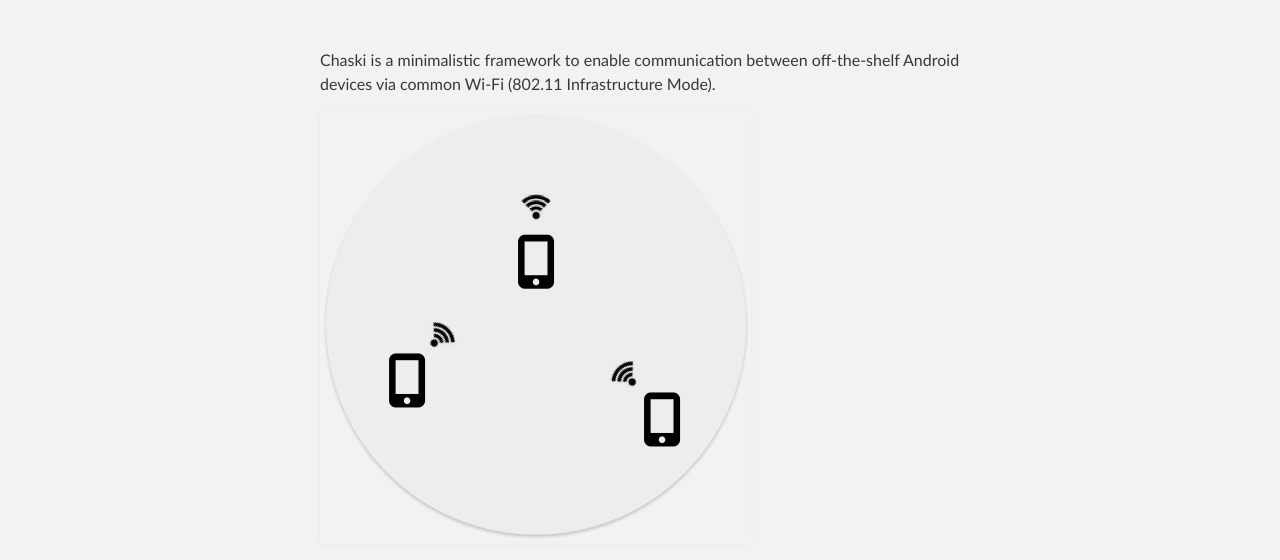
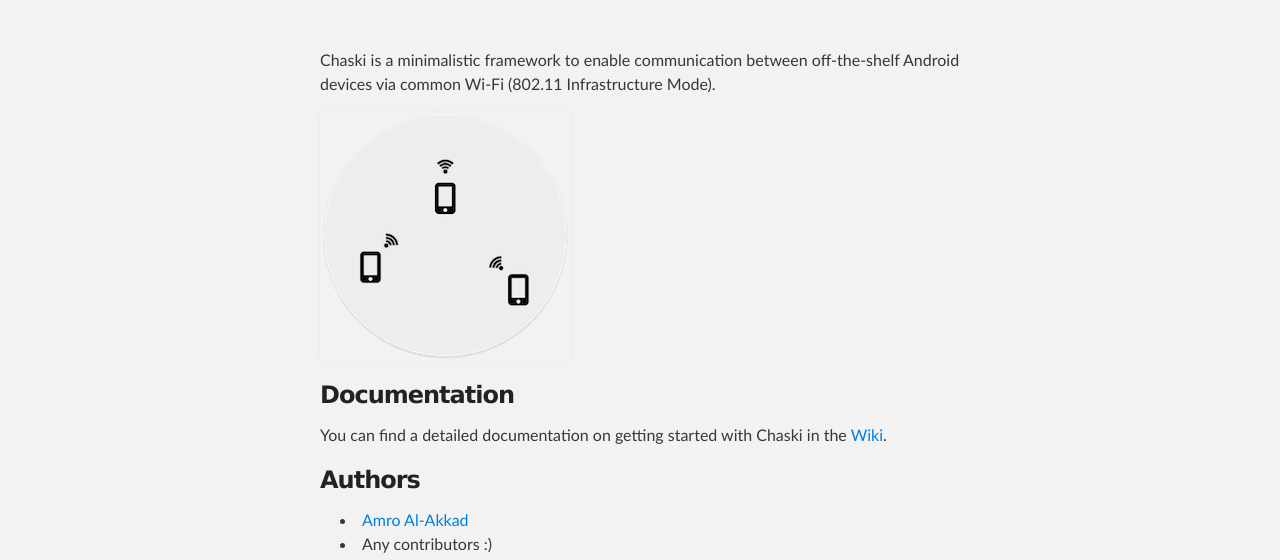
Before and after one commit to chaski-framework/chaski-framework.github.io, a plain HTML site: page index.html in a window 1280 px wide. Shown: the part 212-772 px from the top of the page. Drawn offline with Linux system fonts and the light colour scheme.

Commit message:
new image, ref to new image

```diff
--- a/index.html
+++ b/index.html
@@ -30,7 +30,7 @@
         <p>Chaski is a minimalistic framework to enable communication between off-the-shelf Android devices via common Wi-Fi (802.11 Infrastructure Mode). </p>
 
 <p>
-  <img src="images/chaskiSymbol.png"/>
+  <img src="images/chaskiSymbolSmall.png"/>
 </p>
 
 <h3>
```
Also changed, not shown: images/chaskiSymbolSmall.png (added).
